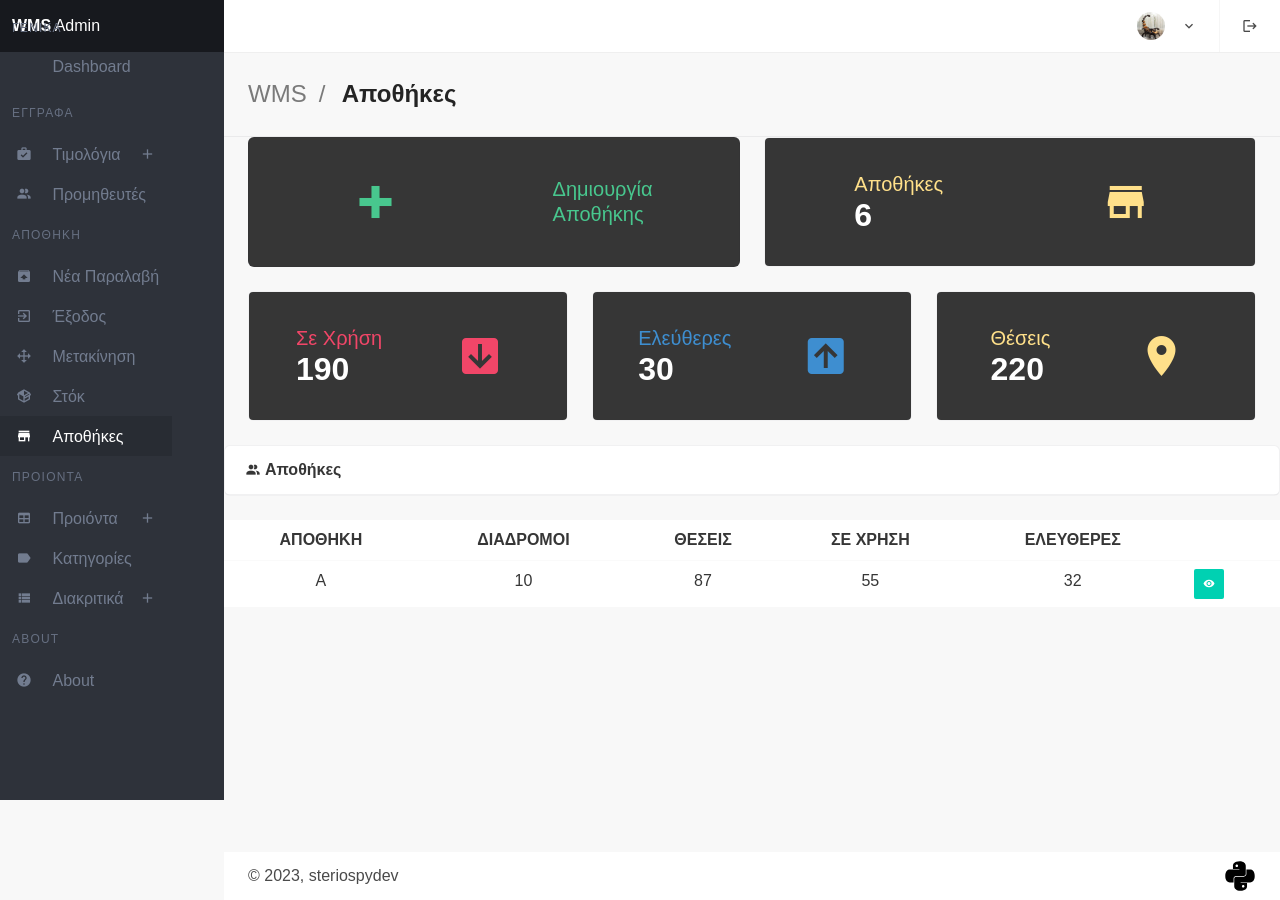
After one commit to steriospydev/StockpilePro, a Django app: page /storehouse/ in a window 1280 px wide. The commit adds this page. Run offline with Django 4.2, Linux system fonts and the light colour scheme; some libraries are stand-ins or nearby versions.

Commit message:
Build storehouse frontend

```diff
--- a/apps/storehouse/models.py
+++ b/apps/storehouse/models.py
@@ -85,7 +85,7 @@ class Bin(abmodels.AbstractModel, BinType):
         verbose_name = 'Θεση αποθηκευσης'
         verbose_name_plural = 'Θεσεις αποθηκευσης'
         constraints = [
-            models.UniqueConstraint(fields=['storage', 'section', 'spot'],
+            models.UniqueConstraint(fields=['storage', 'section', 'spot', 'bin_type'],
                                     name='unique_bin')]
         ordering = ['storage']
 
--- /dev/null
+++ b/apps/storehouse/templates/storehouse/storehouse_main.html
@@ -0,0 +1,177 @@
+{% extends 'base.html' %}
+{% load static %}
+
+{% block title%}Προμηθευτές {% endblock %}
+{% block css %}
+{% endblock %}
+
+{% block content %}
+    {% include 'Component/page_title.html' with currentPage='Αποθήκες' %}
+    <!-- Storage Header-->
+    <div class="tile is-ancestor ml-3 mr-3 ">
+        <div class="tile is-parent">
+            <div class="card tile is-child has-background-dark">
+              <div class="card-content">
+                <div class="level is-mobile">
+                  <div class="level-item has-widget-icon">
+                    <div class="is-widget-icon">
+                      <a href="#">
+                        <span class="icon has-text-success is-large"><i
+                        class="mdi mdi-plus-thick mdi-48px"></i></span>
+                       </a>
+                    </div>
+                  </div>
+                  <div class="level-item">
+                    <div class="is-widget-label ">
+                      <h3 class="subtitle is-spaced has-text-success">
+                          Δημιουργία
+                      </h3>
+                      <h3 class="subtitle is-spaced has-text-success">
+                          Αποθήκης
+                      </h3>
+                    </div>
+                  </div>
+                </div>
+              </div>
+
+            </div>
+        </div>
+        <div class="tile is-parent">
+            <div class="card tile is-child">
+              <div class="card-content has-background-dark ">
+                <div class="level is-mobile">
+                  <div class="level-item ">
+                    <div class="is-widget-label "><h3 class="subtitle is-spaced has-text-warning">
+                      Αποθήκες
+                    </h3>
+                      <h1 class="title has-text-white">
+                       6
+                      </h1>
+                    </div>
+                  </div>
+                  <div class="level-item has-widget-icon">
+                    <div class="is-widget-icon"><span class="icon has-text-warning is-large"><i
+                        class="mdi mdi-store mdi-48px"></i></span>
+                    </div>
+                  </div>
+                </div>
+              </div>
+            </div>
+          </div>
+    </div>
+
+    <!-- BIns-->
+     <div class="tile is-ancestor ml-3 mr-3 ">
+         <div class="tile is-parent">
+            <div class="card tile is-child">
+              <div class="card-content has-background-dark ">
+                <div class="level is-mobile">
+                  <div class="level-item ">
+                    <div class="is-widget-label "><h3 class="subtitle is-spaced has-text-danger">
+                        Σε Xρήση
+                    </h3>
+                      <h1 class="title has-text-white">
+                       190
+                      </h1>
+                    </div>
+                  </div>
+                  <div class="level-item has-widget-icon">
+                    <div class="is-widget-icon"><span class="icon has-text-danger is-large"><i
+                        class="mdi mdi-arrow-down-box mdi-48px"></i></span>
+                    </div>
+                  </div>
+                </div>
+              </div>
+            </div>
+          </div>
+          <div class="tile is-parent">
+            <div class="card tile is-child">
+              <div class="card-content has-background-dark ">
+                <div class="level is-mobile">
+                  <div class="level-item ">
+                    <div class="is-widget-label "><h3 class="subtitle is-spaced has-text-info">
+                      Ελεύθερες
+                    </h3>
+                      <h1 class="title has-text-white">
+                       30
+                      </h1>
+                    </div>
+                  </div>
+                  <div class="level-item has-widget-icon">
+                    <div class="is-widget-icon"><span class="icon has-text-info is-large"><i
+                        class="mdi mdi-arrow-up-box mdi-48px"></i></span>
+                    </div>
+                  </div>
+                </div>
+              </div>
+            </div>
+         </div>
+         <div class="tile is-parent">
+            <div class="card tile is-child">
+              <div class="card-content has-background-dark ">
+                <div class="level is-mobile">
+                  <div class="level-item ">
+                    <div class="is-widget-label "><h3 class="subtitle is-spaced has-text-warning">
+                      Θέσεις
+                    </h3>
+                      <h1 class="title has-text-white">
+                       220
+                      </h1>
+                    </div>
+                  </div>
+                  <div class="level-item has-widget-icon">
+                    <div class="is-widget-icon"><span class="icon has-text-warning is-large"><i
+                        class="mdi mdi-map-marker mdi-48px"></i></span>
+                    </div>
+                  </div>
+                </div>
+              </div>
+            </div>
+          </div>
+      </div>
+
+    <!--Storage header-->
+    <div class="card has-table has-mobile-sort-spaced">
+        <header class="card-header">
+          <p class="card-header-title">
+          <span class="icon"><i class="mdi mdi-account-multiple"></i></span>
+              Αποθήκες
+        </header>
+    </div>
+    <!-- Storage Table-->
+    <div class="table-wrapper has-mobile-cards has-text-centered">
+      <table class="table is-fullwidth is-striped is-hoverable is-sortable is-fullwidth">
+        <thead>
+          <tr>
+            <th class="has-text-centered">ΑΠΟΘΗΚΗ</th>
+            <th class="has-text-centered">ΔΙΑΔΡΟΜΟΙ</th>
+            <th class="has-text-centered">ΘΕΣΕΙΣ</th>
+            <th class="has-text-centered">ΣΕ ΧΡΗΣΗ</th>
+            <th class="has-text-centered">ΕΛΕΥΘΕΡΕΣ</th>
+            <th class="has-text-centered"></th>
+          </tr>
+        </thead>
+        <tbody class="has-text-centered">
+            <tr>
+              <td  data-label="ΑΠΟΘΗΚΗ">Α</td>
+              <td data-label="ΔΙΑΔΡΟΜΟΙ">10</td>
+              <td data-label="ΘΕΣΕΙΣ">87</td>
+              <td data-label="ΣΕ ΧΡΗΣΗ">55</td>
+              <td data-label="ΕΛΕΥΘΕΡΕΣ">32</td>
+              <td class="is-actions-cell">
+                <div class="buttons is-left">
+                  <a href="#"
+                     class="button is-small is-primary" type="button">
+                    <span class="icon"><i class="mdi mdi-eye"></i></span>
+                  </a>
+                </div>
+              </td>
+            </tr>
+        </tbody>
+      </table>
+    </div>
+{% endblock %}
+
+
+{% block js %}
+{% endblock %}
--- a/apps/storehouse/urls.py
+++ b/apps/storehouse/urls.py
@@ -1,7 +1,9 @@
 from django.urls import path
 
+from .views import storehouse_home
 
 app_name = 'storehouse'
 
 urlpatterns = [
+    path('', storehouse_home, name='storehouse-main')
 ]
--- a/apps/storehouse/views.py
+++ b/apps/storehouse/views.py
@@ -1,3 +1,6 @@
 from django.shortcuts import render
+from .models import Storage, Section, Spot, Bin
+# Create your views here.
 
-# Create your views here.
+def storehouse_home(request):
+    return render(request, 'storehouse/storehouse_main.html', {})
--- a/apps/supplier/templates/supplier/supplier_list.html
+++ b/apps/supplier/templates/supplier/supplier_list.html
@@ -105,7 +105,7 @@
         <button class="button is-info" type='submit'><span>Search</span><span class="icon has-text-light is-large">
           <i class="mdi mdi-account-search "></i></span></button>
       </div>
-      <div sku_numclass="control">
+      <div  class="control">
         <div class="select">
 
           <select name="search_option" >
@@ -131,6 +131,8 @@
       </div>
     </div>
   {% endif %}
+<!--Table-->
+
   <div class="b-table has-pagination">
     <div class="table-wrapper has-mobile-cards">
       <table class="table is-fullwidth is-striped is-hoverable is-sortable is-fullwidth">
@@ -217,6 +219,7 @@
         </tbody>
       </table>
     </div>
+
   </div>
   <!--Pagination-->
   <div class="card-content">
@@ -242,7 +245,6 @@
       </div>
     </div>
   </div>
-  </div>
 
 {% endblock %}
 
--- a/templates/Component/aside.html
+++ b/templates/Component/aside.html
@@ -62,16 +63,15 @@
           </ul>
         </li>
         <li>
-
            <a href="{% url 'supplier:supplier-list' %}"
               class="{% if request.resolver_match.url_name == 'supplier-list' %}is-active{% endif %} router-link-active has-icon">
-            <span class="icon"><i class="mdi mdi-desktop-mac"></i></span>
+            <span class="icon"><i class="mdi mdi-account-multiple"></i></span>
             <span class="menu-item-label">Προμηθευτές</span>
           </a>
         </li>
       </ul>
 
-      <p class="menu-label">Διαχειριση Αποθηκης</p>
+      <p class="menu-label">ΑΠΟΘΗΚΗ</p>
       <ul class="menu-list">
         <li>
           <a href="#" class="has-icon">
@@ -97,9 +97,16 @@
             <span class="menu-item-label">Στόκ</span>
           </a>
         </li>
+        <li>
+          <a href="{% url 'storehouse:storehouse-main' %}"
+             class="has-icon {% if request.resolver_match.url_name == 'storehouse-main' %}is-active{% endif %}">
+            <span class="icon has-mark"><i class="mdi mdi-store"></i></span>
+            <span class="menu-item-label">Αποθήκες</span>
+          </a>
+        </li>
       </ul>
 
-      <p class="menu-label">Προιοντα</p>
+      <p class="menu-label">ΠΡΟΙΟΝΤΑ</p>
       <ul class="menu-list">
         <!--Προιόντα-->
         <li>
```
Also changed, not shown: other parts of templates/Component/aside.html (+2 -48 lines), apps/storehouse/templates/storehouse/storehouse_list.html (deleted, +0 -13 lines). Lines whose indentation alone changed are shown as unchanged.
